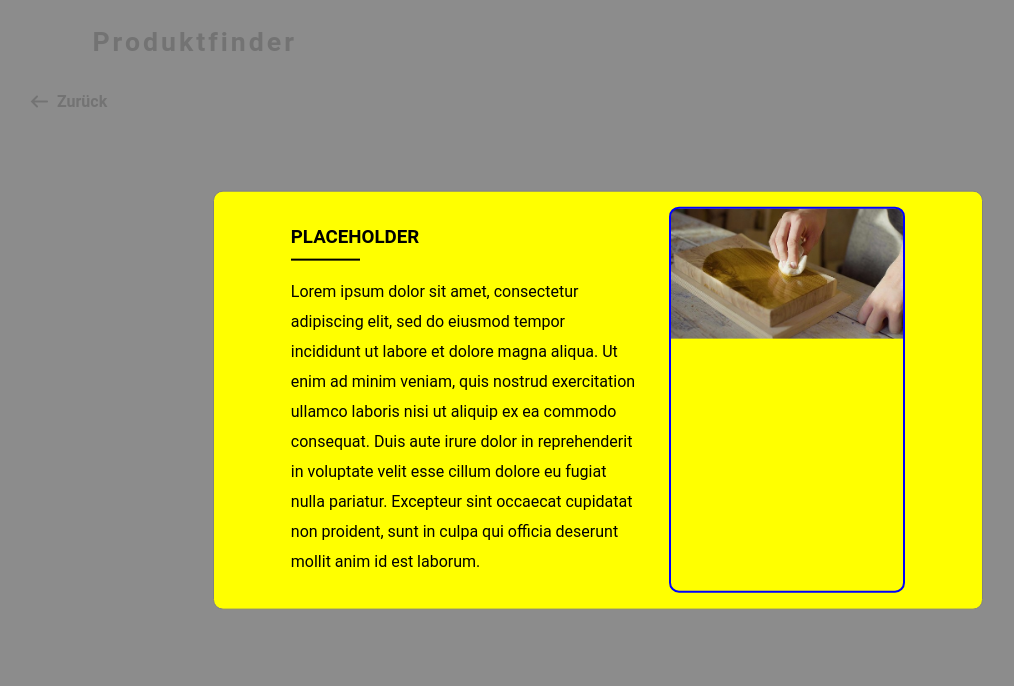
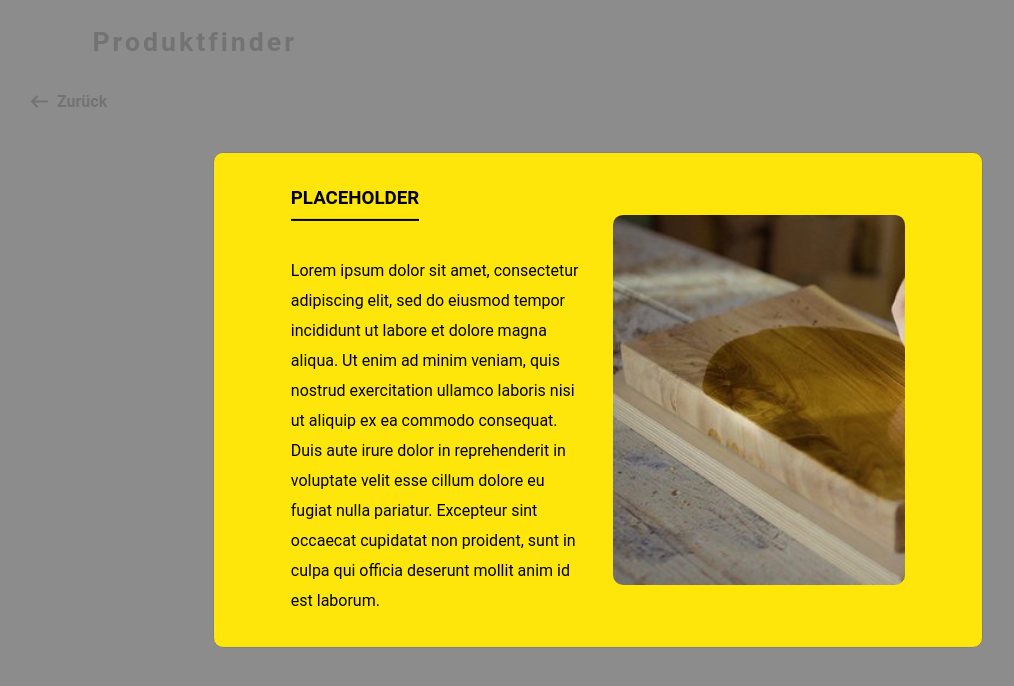
Before and after one commit to Mr-Jen/Productfinder, a React (Create React App) app: page /fragen-und-antworten in a window 1280 px wide. Both pictures are taken after a click on the button 837 px from the left and 249 px from the top of the page. Shown: the top 686 px of the page, without its empty margins (42-1056 px from the left). Built offline with nearby package versions, Linux system fonts and the light colour scheme.

Commit message:
Incorrect image styling fixed

```diff
--- a/src/components/Routes/Survey/InfoCard.js
+++ b/src/components/Routes/Survey/InfoCard.js
@@ -6,7 +6,7 @@ const Wrapper = styled.div`
     top: 50%;
     left: 50%;
     transform: translate(-50%, -50%);
-    background-color: yellow;
+    background-color: #FFE60A;
     border: 1px solid grey;
     border-radius: 10px;
     min-height: 40vh;
@@ -32,22 +32,17 @@ const ContentWrapper = styled.div`
     display: flex;
     flex-direction: column;
     /*background-color: green;*/
-    width: 60%;
+    width: 50%;
     margin-right: 5%;
 `
 
-const TitleWrapper = styled.div`ky
-    background-color: lightblue;
+const TitleWrapper = styled.div`
 `
 
 const Title = styled.h3`
-    padding-bottom: 3px;
-`
-
-const Underline = styled.div`
+    padding-bottom: 10px;
+    display: inline-block;
     border-bottom: 2px solid black;
-    margin-right: 80%;
-    margin-top: -3%;
 `
 
 const Text = styled.p`
@@ -56,11 +51,11 @@ const Text = styled.p`
 
 const ImageWrapper = styled.div`
     background-image: url(${props => props.imgSrc});
-    background-size: contain;
-    background-repeat: no-repeat;
-    width: 40%;
+    background-size: cover;
+    width: 50%;
+    height: 80%;
+    align-self: center;
     border-radius: 10px;
-    border: 2px solid blue;
 `
 
 const Arrow = styled.img`
@@ -104,7 +99,6 @@ const InfoCard = ({ data }) => {
                 <ContentWrapper>
                     <TitleWrapper>
                         <Title>{data ? data[infoState]["title"] : default_content["title"]}</Title>
-                        <Underline></Underline>
                     </TitleWrapper>
                     <Text>{data ? data[infoState]["content"] : default_content["content"]}</Text>
                 </ContentWrapper>
--- a/src/components/Routes/Survey/Items.js
+++ b/src/components/Routes/Survey/Items.js
@@ -17,8 +17,7 @@ const ButtonContentWrapper = styled.div`
   flex-direction: row;
   align-items: center;
   justify-content: space-around;
-  border: 1px solid black;
-  background: yellow;
+  background: #FFE60A;
   border-radius: 5px;
   cursor: pointer;
   :active {
@@ -36,7 +35,7 @@ const ChoiceButton = styled.div`
 
 const InfoButton = styled.button`
   border: none;
-  background: yellow;
+  background: #FFE60A;
   cursor: pointer;
 `
 
@@ -66,7 +65,7 @@ const Items = ({childrenItems, ButtonAddToHistory}) => {
             <div key={key}>
               <ButtonContentWrapper>
                 <ChoiceButton onClick={() => ButtonAddToHistory(key)}>
-                    {childrenItems[key].label}
+                  <span style={{fontWeight: "bold"}}>{childrenItems[key].label}</span>
                 </ChoiceButton>
                 <InfoButton>
                   <img alt="info" onClick={() => onClickInfo(childrenItems[key]["info"])} height="20px" src="assets/info.svg"></img>
```
